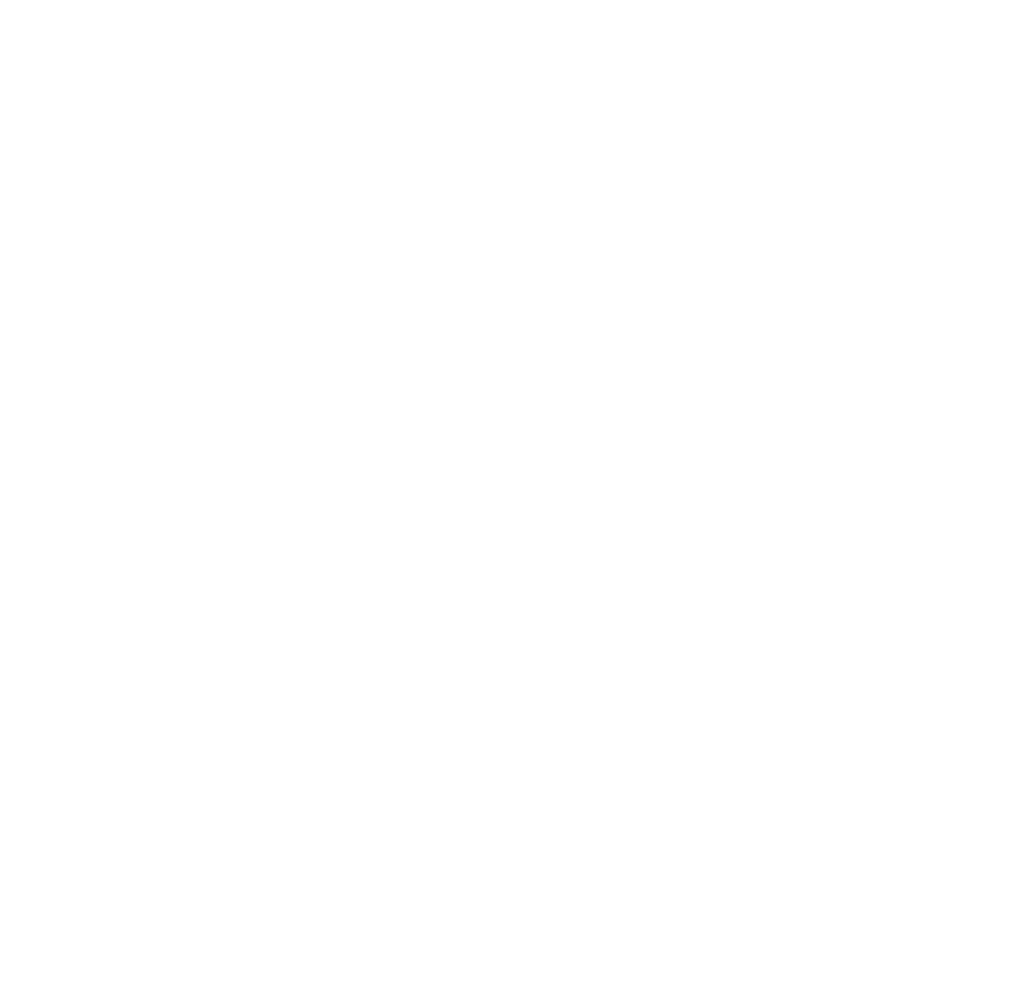
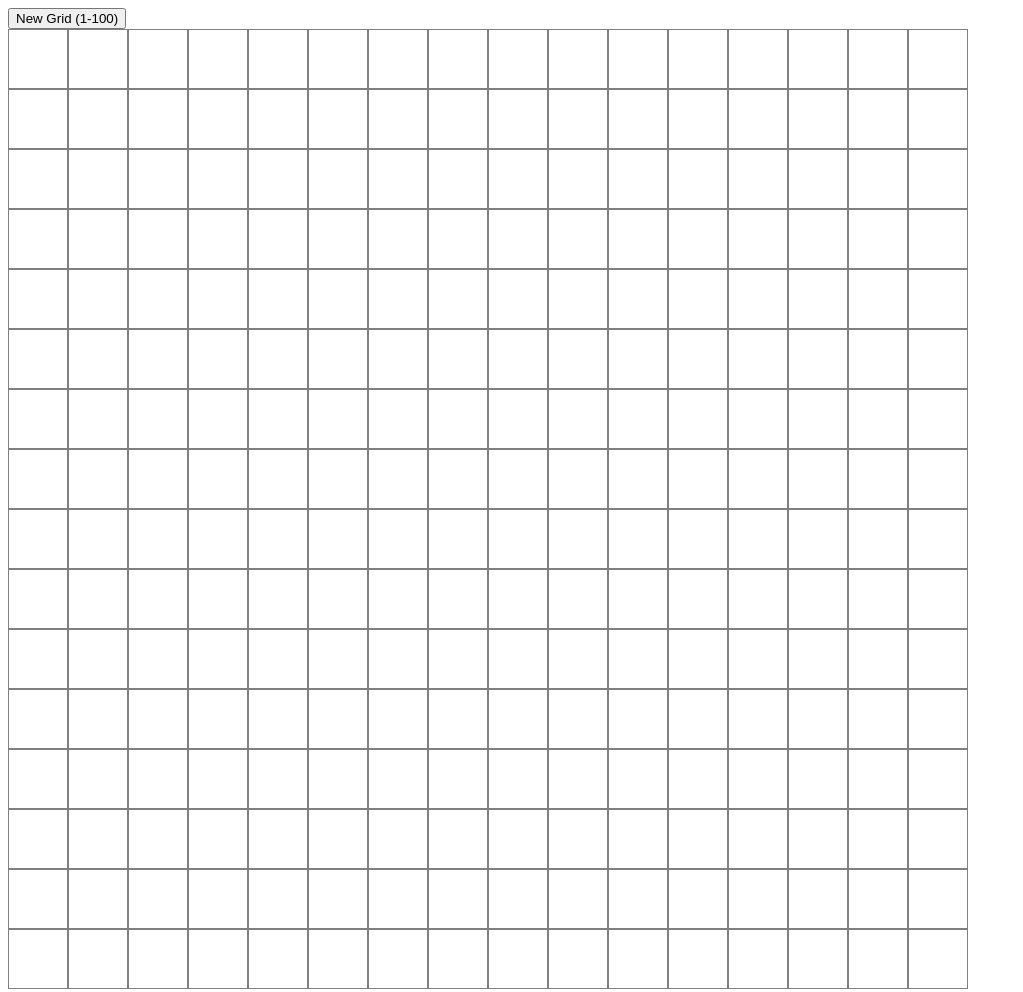
Before and after one commit to marcmccarty/odin-etch-a-sketch, a plain HTML site: page index.html in a window 1280 px wide. Shown: the whole page, without its empty margins (0-1023 px from the left). Before the commit the page ends 800 px from the top, so only its background shows below. Drawn offline with Linux system fonts and the light colour scheme.

Commit message:
Complete etch-a-sketch functionality

```diff
--- a/etch-a-sketch.css
+++ b/etch-a-sketch.css
@@ -1,11 +1,18 @@
+.container {
+    display: flex;
+    flex-direction: column;
+    width: 960px;
+    height: 960px;
+}
+
 .row {
     display: flex;
+    flex: 1;
 }
 
 .tile {
-    width: 16px;
-    height: 16px;
-    background-color: greenyellow;
+    display: flex;
+    flex: 1;
     border: 1px;
     border-style: solid;
     border-color: gray;
--- a/etch-a-sketch.js
+++ b/etch-a-sketch.js
@@ -1,6 +1,20 @@
+const newGridButton = document.createElement("button");
 const gridContainer = document.querySelector(".container");
+newGridButton.textContent = "New Grid (1-100)";
+document.body.prepend(newGridButton);
+createGrid();
 
-function createGrid(gridSize) {
+newGridButton.addEventListener("click", () => {
+    newGridSize = parseInt(prompt("Enter a new grid size of 1 to 100:"));
+    if (newGridSize && typeof(newGridSize) == "number" && newGridSize > 0 && newGridSize <= 100) {
+        createGrid(newGridSize);
+    } else {
+        alert("Please enter a number between 1 and 100 next time.");
+    }
+})
+
+function createGrid(gridSize = 16) {
+    destroyGrid();
     for (let i = 0; i < gridSize; i++) {
         const gridRow = document.createElement("div");
         gridRow.id = "row" + (i+1);
@@ -9,6 +23,9 @@ function createGrid(gridSize) {
             const gridColumn = document.createElement("div");
             gridColumn.id = "column" + (j+1);
             gridColumn.classList.add("tile");
+            gridColumn.addEventListener("mouseover", () => {
+                gridColumn.style.background = "black";
+            })
             gridRow.appendChild(gridColumn);
         }
         gridContainer.appendChild(gridRow);
```
